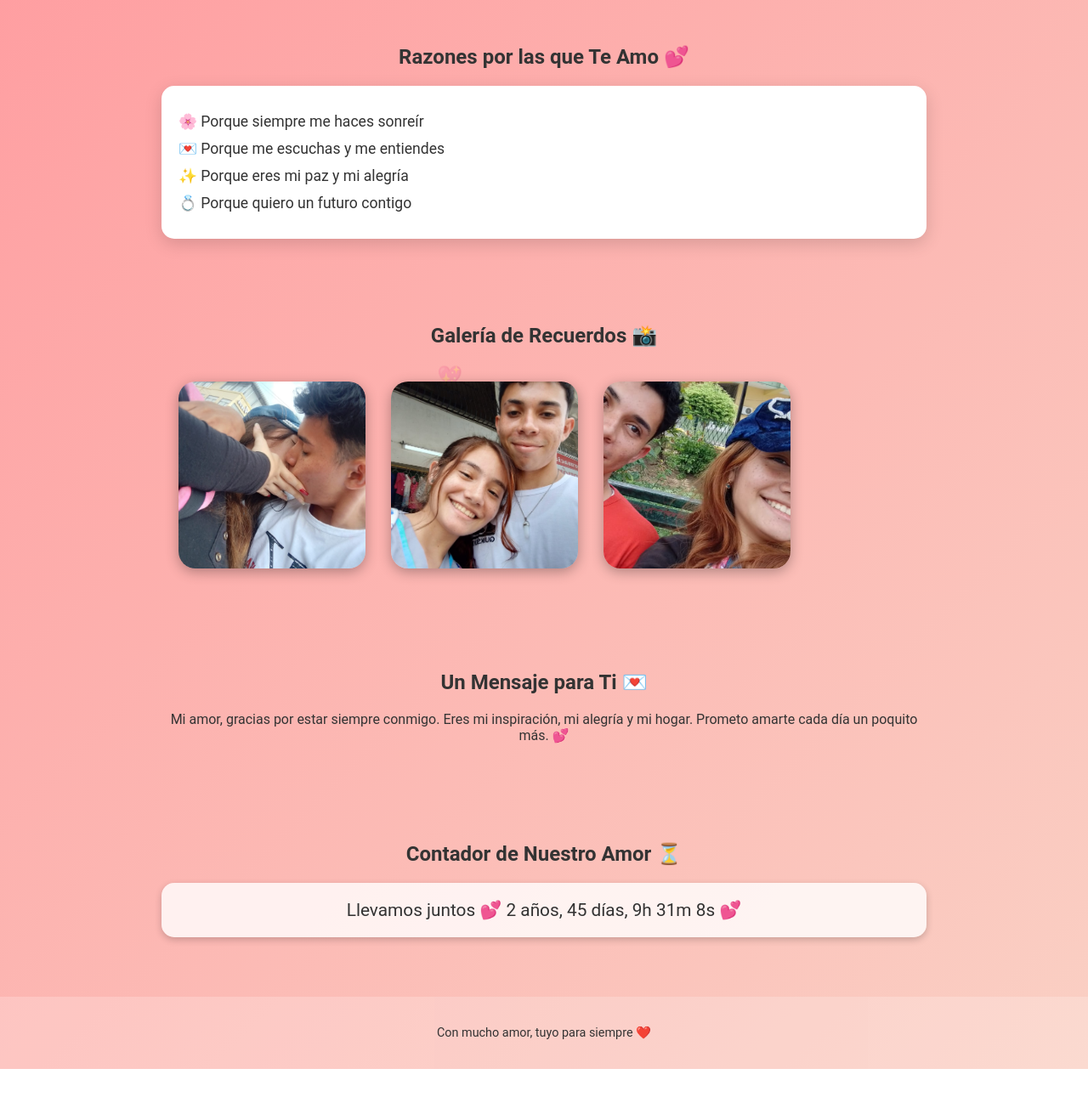
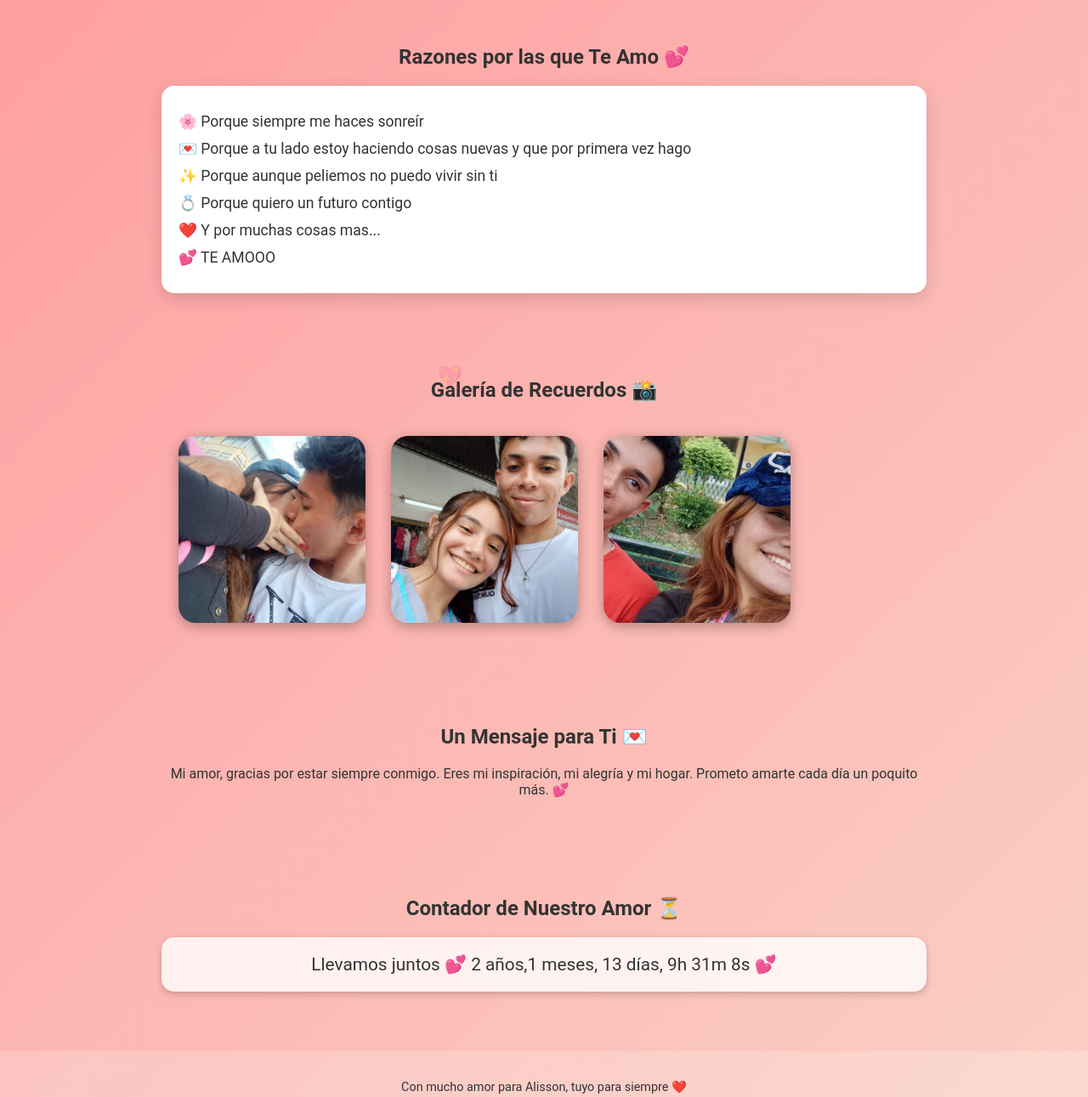
Before and after one commit to JorgeMendoza-a/paginarrr, a plain HTML site: page index.html in a window 1280 px wide. Shown: the part 244-1535 px from the top of the page at 85% size. Before the commit the page ends 1502 px from the top, so only its background shows below. Drawn offline with Linux system fonts and the light colour scheme.

Commit message:
segunda actualizacion

```diff
--- a/index.html
+++ b/index.html
@@ -18,9 +18,11 @@
     <h2>Razones por las que Te Amo 💕</h2>
     <div class="timeline">
       <p>🌸 Porque siempre me haces sonreír</p>
-      <p>💌 Porque me escuchas y me entiendes</p>
-      <p>✨ Porque eres mi paz y mi alegría</p>
+      <p>💌 Porque a tu lado estoy haciendo cosas nuevas y que por primera vez hago</p>
+      <p>✨ Porque aunque peliemos no puedo vivir sin ti</p>
       <p>💍 Porque quiero un futuro contigo</p>
+      <p>❤️ Y por muchas cosas mas...</p>
+      <p>💕 TE AMOOO</p>
     </div>
   </section>
 
@@ -28,9 +30,9 @@
   <section>
     <h2>Galería de Recuerdos 📸</h2>
     <div class="gallery">
-      <img src="foto1.jpg" alt="Recuerdo 1" onclick="abrirCarta('foto1.jpg','Mi amor, este día fue inolvidable porque... 💕')">
-      <img src="foto2.jpg" alt="Recuerdo 2" onclick="abrirCarta('foto2.jpg','Cada vez que veo esta foto recuerdo lo feliz que soy contigo 🌹')">
-      <img src="foto3.jpg" alt="Recuerdo 3" onclick="abrirCarta('foto3.jpg','Eres mi mejor aventura ✨')">
+      <img src="foto1.jpg" alt="Recuerdo 1" onclick="abrirCarta('foto1.jpg','Te amo con todo mi ser eres la razon de mi existir vida mia 💕')">
+      <img src="foto2.jpg" alt="Recuerdo 2" onclick="abrirCarta('foto2.jpg','Aunque no siempre lo demuestro y se que piensas que no te quiero y eso mi amor por ti es verdadero y me choca que lo dudes jsjs 🌹')">
+      <img src="foto3.jpg" alt="Recuerdo 3" onclick="abrirCarta('foto3.jpg','Eres mi mejor y unica aventura, gracias por estar a mi lado ✨')">
     </div>
   </section>
 
@@ -60,7 +62,7 @@
   </section>
 
   <footer>
-    <p>Con mucho amor, tuyo para siempre ❤️</p>
+    <p>Con mucho amor para Alisson, tuyo para siempre ❤️</p>
   </footer>
 
   <!-- Conectamos JS -->
--- a/script.js
+++ b/script.js
@@ -5,22 +5,27 @@ const contador = document.getElementById("contador");
 
 function actualizarContador() {
   const ahora = new Date();
-  let diferencia = ahora - fechaInicio; // milisegundos
+  let años = ahora.getFullYear() - fechaInicio.getFullYear();
+  let meses = ahora.getMonth() - fechaInicio.getMonth();
+  let dias = ahora.getDate() - fechaInicio.getDate();
+  let horas = ahora.getHours() - fechaInicio.getHours();
+  let minutos = ahora.getMinutes() - fechaInicio.getMinutes();
+  let segundos = ahora.getSeconds() - fechaInicio.getSeconds();
 
-  // Convertimos
-  const segundosTotales = Math.floor(diferencia / 1000);
-  const minutosTotales = Math.floor(segundosTotales / 60);
-  const horasTotales = Math.floor(minutosTotales / 60);
-  const diasTotales = Math.floor(horasTotales / 24);
+  if (segundos < 0) { segundos += 60; minutos--; }
+  if (minutos < 0) { minutos += 60; horas--; }
+  if (horas < 0) { horas += 24; dias--; }
+  if (dias < 0) {
+    const ultimoMes = new Date(ahora.getFullYear(), ahora.getMonth(), 0).getDate();
+    dias += ultimoMes;
+    meses--;
+  }
+  if (meses < 0) { meses += 12; años--; }
 
-  const años = Math.floor(diasTotales / 365); // aproximado (sin bisiestos)
-  const dias = diasTotales % 365;
-  const horas = horasTotales % 24;
-  const minutos = minutosTotales % 60;
-  const segundos = segundosTotales % 60;
+
 
   contador.innerHTML =
-    `Llevamos juntos 💕 ${años} años, ${dias} días, ${horas}h ${minutos}m ${segundos}s 💕`;
+    `Llevamos juntos 💕 ${años} años,${meses} meses, ${dias} días, ${horas}h ${minutos}m ${segundos}s 💕`;
 }
 
 // Actualiza cada segundo
```
